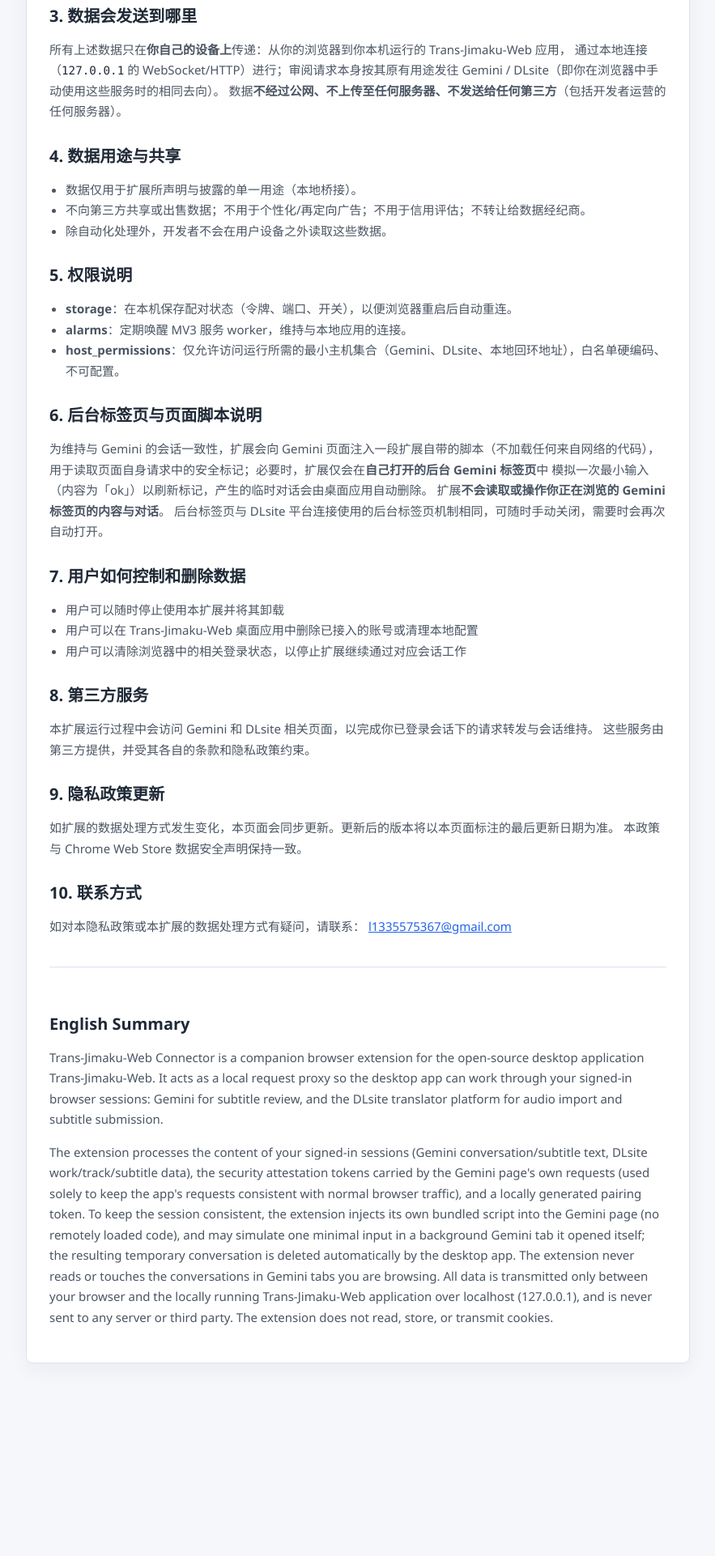
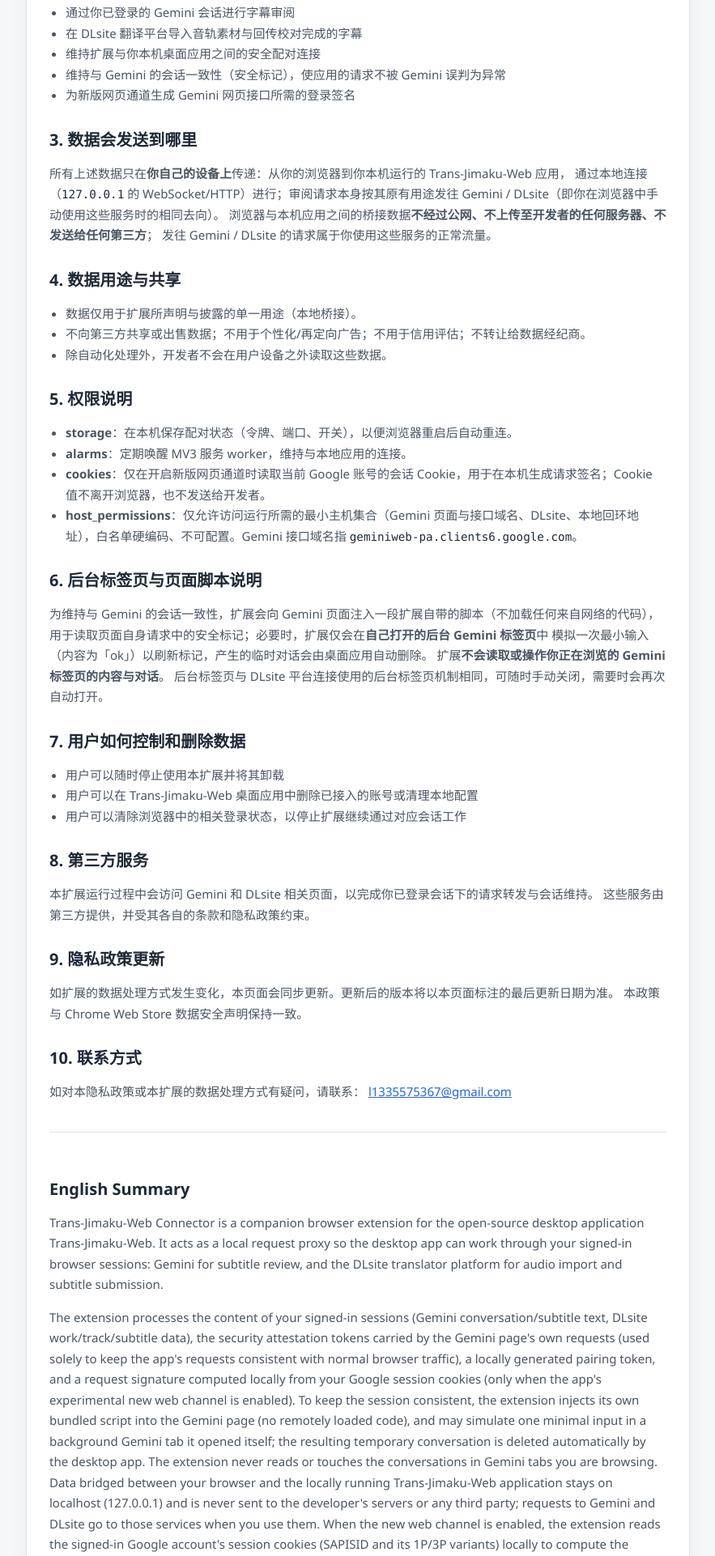
Before and after one commit to yokishinai/trans-jimaku-privacy, a plain HTML site: page connector-privacy.html in a window 1280 px wide. Shown: the part 878-2800 px from the top of the page at 81% size, without its empty margins (198-1081 px from the left). Before the commit the page ends 2618 px from the top, so only its background shows below. Drawn offline with Linux system fonts and the light colour scheme.

Commit message:
Revise privacy policy with updated data handling details
Updated the privacy policy to reflect the latest changes regarding user data handling and cookie usage.

```diff
--- a/connector-privacy.html
+++ b/connector-privacy.html
@@ -92,13 +92,14 @@
   <div class="wrap">
     <div class="panel">
       <h1>Trans-Jimaku-Web Connector 隐私政策</h1>
-      <div class="meta">最后更新日期：2026-10-09</div>
+      <div class="meta">最后更新日期：2026-11-04</div>
 
       <p>
         本隐私政策适用于浏览器扩展 <strong>Trans-Jimaku-Web Connector</strong>。
         本扩展是桌面应用 Trans-Jimaku-Web 的配套浏览器扩展，作为请求转发与会话维护代理，
         使本地应用能够以你在浏览器中已登录的网页会话（Gemini、DLsite）工作。
-        本扩展不向任何第三方收集、传输或分享用户数据；所有数据处理均发生在你自己的设备上。
+        本扩展不向开发者收集、传输或分享用户数据；除你主动使用的 Gemini / DLsite 服务外，
+        所有数据处理均发生在你自己的设备上。
       </p>
 
       <h2>1. 我们处理哪些数据</h2>
@@ -116,13 +117,20 @@
           不发送给 Gemini 与 DLsite 以外的任何一方，也不会在扩展中持久化保存。
         </li>
         <li>
+          <strong>登录签名</strong>：只在开启渡幕-Web 的「新版网页通道（实验性）」时处理。扩展会读取当前已登录
+          Google 账号的会话 Cookie（<code>SAPISID</code>、<code>__Secure-1PAPISID</code>、
+          <code>__Secure-3PAPISID</code>），在本机计算 Gemini 网页接口要求的签名（SAPISIDHASH），
+          并只把这个签名写入发往 Google 的请求头。Cookie 值与签名不会发送给开发者、不会回传桌面应用、
+          不会被记录或持久化。缺少可用 Cookie 时，扩展会报错，应用改用原有方式继续。
+        </li>
+        <li>
           <strong>身份验证信息</strong>：一个由你的桌面应用生成的<strong>配对会话令牌</strong>，保存在浏览器本地的
           <code>chrome.storage.local</code> 中，用于连接你自己运行的本地应用；它由你的本机应用生成，
           不是你手动输入的密码，且仅存于本机。
         </li>
       </ul>
       <p>
-        本扩展<strong>不读取、不存储、不传输你的 Cookie</strong>（无 cookies 权限）；
+        除上述签名用途外，本扩展<strong>不读取、不存储、不传输你的 Cookie</strong>；
         不收集你的个人身份信息、浏览历史、位置或通讯内容。
       </p>
 
@@ -133,6 +141,7 @@
         <li>在 DLsite 翻译平台导入音轨素材与回传校对完成的字幕</li>
         <li>维持扩展与你本机桌面应用之间的安全配对连接</li>
         <li>维持与 Gemini 的会话一致性（安全标记），使应用的请求不被 Gemini 误判为异常</li>
+        <li>为新版网页通道生成 Gemini 网页接口所需的登录签名</li>
       </ul>
 
       <h2>3. 数据会发送到哪里</h2>
@@ -140,7 +149,8 @@
         所有上述数据只在<strong>你自己的设备上</strong>传递：从你的浏览器到你本机运行的 Trans-Jimaku-Web 应用，
         通过本地连接（<code>127.0.0.1</code> 的 WebSocket/HTTP）进行；审阅请求本身按其原有用途发往
         Gemini / DLsite（即你在浏览器中手动使用这些服务时的相同去向）。
-        数据<strong>不经过公网、不上传至任何服务器、不发送给任何第三方</strong>（包括开发者运营的任何服务器）。
+        浏览器与本机应用之间的桥接数据<strong>不经过公网、不上传至开发者的任何服务器、不发送给任何第三方</strong>；
+        发往 Gemini / DLsite 的请求属于你使用这些服务的正常流量。
       </p>
 
       <h2>4. 数据用途与共享</h2>
@@ -154,7 +164,8 @@
       <ul>
         <li><strong>storage</strong>：在本机保存配对状态（令牌、端口、开关），以便浏览器重启后自动重连。</li>
         <li><strong>alarms</strong>：定期唤醒 MV3 服务 worker，维持与本地应用的连接。</li>
-        <li><strong>host_permissions</strong>：仅允许访问运行所需的最小主机集合（Gemini、DLsite、本地回环地址），白名单硬编码、不可配置。</li>
+        <li><strong>cookies</strong>：仅在开启新版网页通道时读取当前 Google 账号的会话 Cookie，用于在本机生成请求签名；Cookie 值不离开浏览器，也不发送给开发者。</li>
+        <li><strong>host_permissions</strong>：仅允许访问运行所需的最小主机集合（Gemini 页面与接口域名、DLsite、本地回环地址），白名单硬编码、不可配置。Gemini 接口域名指 <code>geminiweb-pa.clients6.google.com</code>。</li>
       </ul>
 
       <h2>6. 后台标签页与页面脚本说明</h2>
@@ -202,14 +213,19 @@
         <p>
           The extension processes the content of your signed-in sessions (Gemini conversation/subtitle text,
           DLsite work/track/subtitle data), the security attestation tokens carried by the Gemini page's own
-          requests (used solely to keep the app's requests consistent with normal browser traffic), and a
-          locally generated pairing token. To keep the session consistent, the extension injects its own bundled
-          script into the Gemini page (no remotely loaded code), and may simulate one minimal input in a
-          background Gemini tab it opened itself; the resulting temporary conversation is deleted automatically
-          by the desktop app. The extension never reads or touches the conversations in Gemini tabs you are
-          browsing. All data is transmitted only between your browser and the locally running Trans-Jimaku-Web
-          application over localhost (127.0.0.1), and is never sent to any server or third party. The extension
-          does not read, store, or transmit cookies.
+          requests (used solely to keep the app's requests consistent with normal browser traffic), a
+          locally generated pairing token, and a request signature computed locally from your Google session
+          cookies (only when the app's experimental new web channel is enabled). To keep the session consistent,
+          the extension injects its own bundled script into the Gemini page (no remotely loaded code), and may
+          simulate one minimal input in a background Gemini tab it opened itself; the resulting temporary
+          conversation is deleted automatically by the desktop app. The extension never reads or touches the
+          conversations in Gemini tabs you are browsing. Data bridged between your browser and the locally
+          running Trans-Jimaku-Web application stays on localhost (127.0.0.1) and is never sent to the
+          developer's servers or any third party; requests to Gemini and DLsite go to those services when you
+          use them. When the new web channel is enabled, the extension reads the signed-in Google account's
+          session cookies (SAPISID and its 1P/3P variants) locally to compute the request signature Gemini's
+          web endpoint requires. Only the derived hash is written into that request's headers; cookie values
+          never leave the browser, are never stored or logged, and are never sent to the developer.
         </p>
       </div>
     </div>
```
